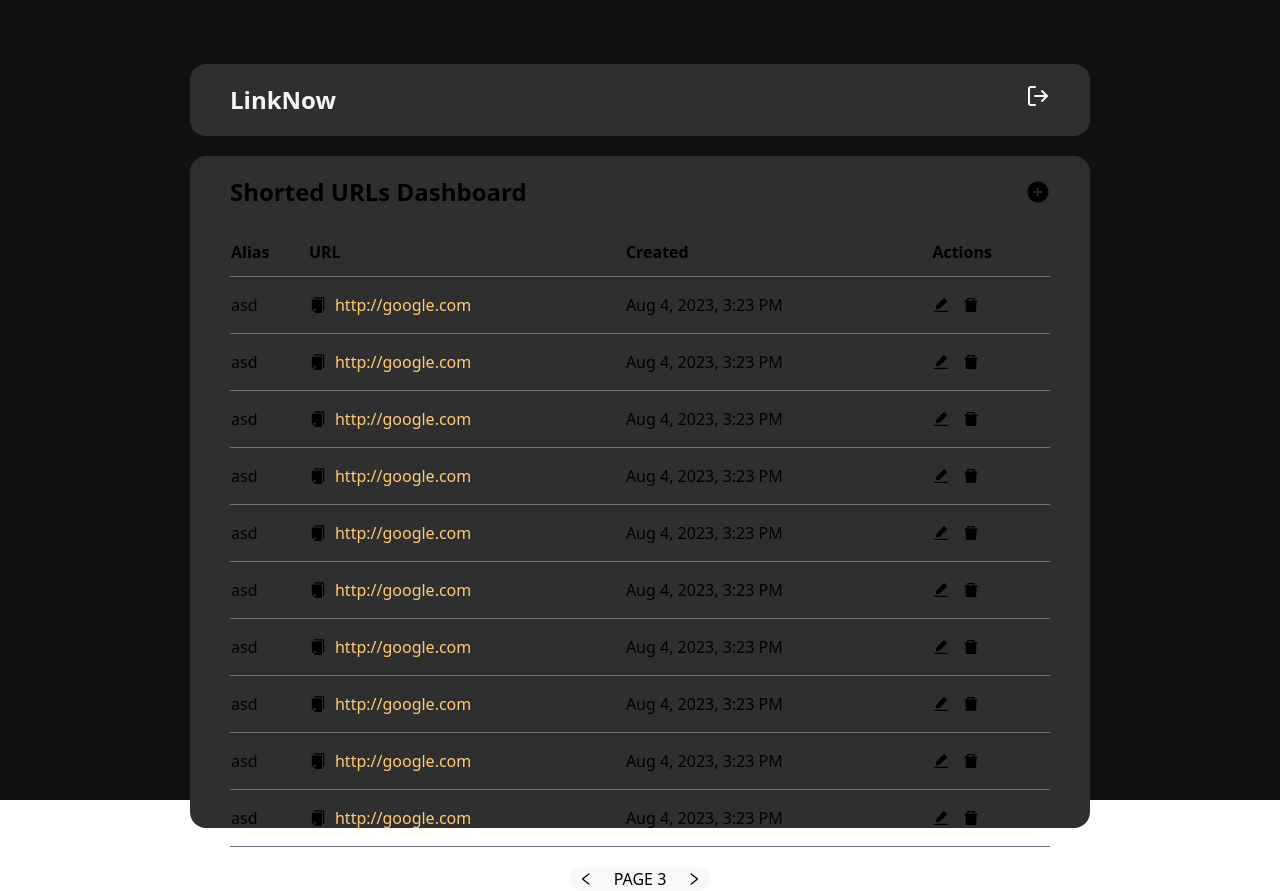
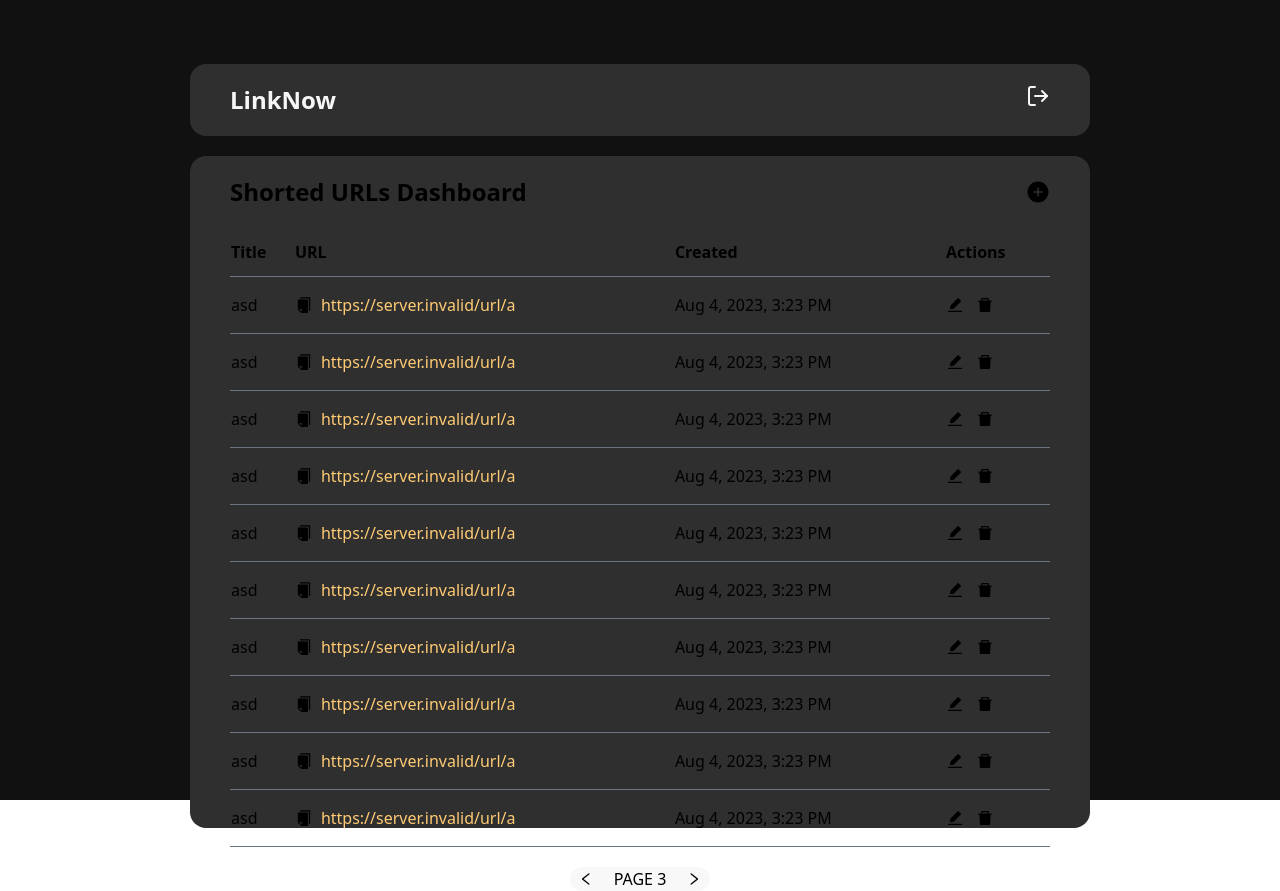
Before and after one commit to jeraldlyh/url-shortener, a Next.js app in the folder web/: page / in a window 1280 px wide. Built offline with nearby package versions, Linux system fonts and the light colour scheme; no server answers.

Commit message:
feat(web): fetch urls from backend

```diff
--- a/web/src/common/constants.ts
+++ b/web/src/common/constants.ts
@@ -5,3 +5,5 @@ export const COLORS = {
     TERTIARY: '#D8D9DA',
   },
 };
+
+export const BASE_URL = process.env.BACKEND_URL || 'http://localhost:8000';
--- a/web/src/common/types.ts
+++ b/web/src/common/types.ts
@@ -12,9 +12,11 @@ export interface IPageProps {
 }
 
 export interface IUrl {
-  alias: string;
   url: string;
-  created: string;
+  title?: string;
+  qrFgColor?: string;
+  redirectHash: string;
+  createdAt: string;
 }
 
 export interface ICreateUrl {
--- a/web/src/components/Dashboard.tsx
+++ b/web/src/components/Dashboard.tsx
@@ -6,7 +6,7 @@ import {
   getPaginationRowModel,
   useReactTable,
 } from '@tanstack/react-table';
-import { useMemo, useState } from 'react';
+import { useEffect, useMemo, useState } from 'react';
 import {
   AiFillCopy,
   AiFillDelete,
@@ -15,7 +15,8 @@ import {
   AiOutlineLeft,
   AiOutlineRight,
 } from 'react-icons/ai';
-import { Container, IPageProps, IUrl } from '../common';
+import { BASE_URL, Container, IPageProps, IUrl } from '../common';
+import { UrlService } from '../services';
 import { CreateUrlModal } from './CreateUrlModal';
 import { NavBar } from './NavBar';
 
@@ -26,8 +27,9 @@ const getData = (): IUrl[] => [
     .fill(0)
     .map((x, index) => ({
       url: 'http://google.com',
-      alias: 'asd',
-      created: new Date().toLocaleDateString('en-US', {
+      title: 'asd',
+      redirectHash: 'a',
+      createdAt: new Date().toLocaleDateString('en-US', {
         month: 'short',
         day: 'numeric',
         year: 'numeric',
@@ -47,40 +49,47 @@ export const Dashboard = ({}: IProps) => {
   /* -------------------------------------------------------------------------- */
   /*                                   STATES                                   */
   /* -------------------------------------------------------------------------- */
+  const [urls, setUrls] = useState<IUrl[]>([]);
   const [toggleModal, setToggleModal] = useState<IToggleModal>({
     isOpen: false,
     type: '',
   });
 
+  useEffect(() => {
+    fetchUrls();
+  }, []);
+
   const columns = useMemo<ColumnDef<IUrl>[]>(
     () => [
       {
-        header: 'Alias',
+        header: 'Title',
         cell: (info) => info.getValue(),
-        accessorKey: 'alias',
+        accessorKey: 'title',
       },
       {
         header: 'URL',
         cell: (info) => {
-          const value = info.getValue<string>();
+          const redirectHash = info.getValue<string>();
+          const redirectUrl = `${BASE_URL}/url/${redirectHash}`;
+
           return (
             <div className="flex items-center space-x-2">
               <AiFillCopy className="cursor-pointer text-lg hover:text-custom-gold-primary" />
               <a
                 className="text-ellipsis text-custom-gold-primary"
-                href={value}
+                href={redirectUrl}
               >
-                {value}
+                {redirectUrl}
               </a>
             </div>
           );
         },
-        accessorKey: 'url',
+        accessorKey: 'redirectHash',
       },
       {
         header: 'Created',
         cell: (info) => info.getValue(),
-        accessorKey: 'created',
+        accessorKey: 'createdAt',
       },
       {
         header: 'Actions',
@@ -106,11 +115,17 @@ export const Dashboard = ({}: IProps) => {
   /* -------------------------------------------------------------------------- */
   /*                              HANDLER FUNCTIONS                             */
   /* -------------------------------------------------------------------------- */
+  const fetchUrls = async (): Promise<void> => {
+    const urls = await UrlService.getAllUrls();
+
+    setUrls(urls);
+  };
+
   const resetModal = (): void => {
     setToggleModal({ isOpen: false });
   };
 
-  const handleLogout = (): Promise<void> => {
+  const handleLogout = (): void => {
     console.log('logout');
   };
 
--- /dev/null
+++ b/web/src/services/axios.ts
@@ -0,0 +1,13 @@
+import axios from 'axios';
+import { BASE_URL } from '../common';
+
+const AxiosService = axios.create({
+  baseURL: BASE_URL,
+  withCredentials: true,
+  headers: {
+    'Content-Type': 'application/json',
+    Accept: '*/*',
+  },
+});
+
+export default AxiosService;
--- /dev/null
+++ b/web/src/services/index.ts
@@ -0,0 +1 @@
+export * from './url';
--- /dev/null
+++ b/web/src/services/url.ts
@@ -0,0 +1,12 @@
+import { IUrl } from '../common';
+import AxiosService from './axios';
+
+const getAllUrls = async (): Promise<IUrl[]> => {
+  const result = await AxiosService.get<IUrl[]>('/url');
+
+  return result.data;
+};
+
+export const UrlService = {
+  getAllUrls,
+};
```
